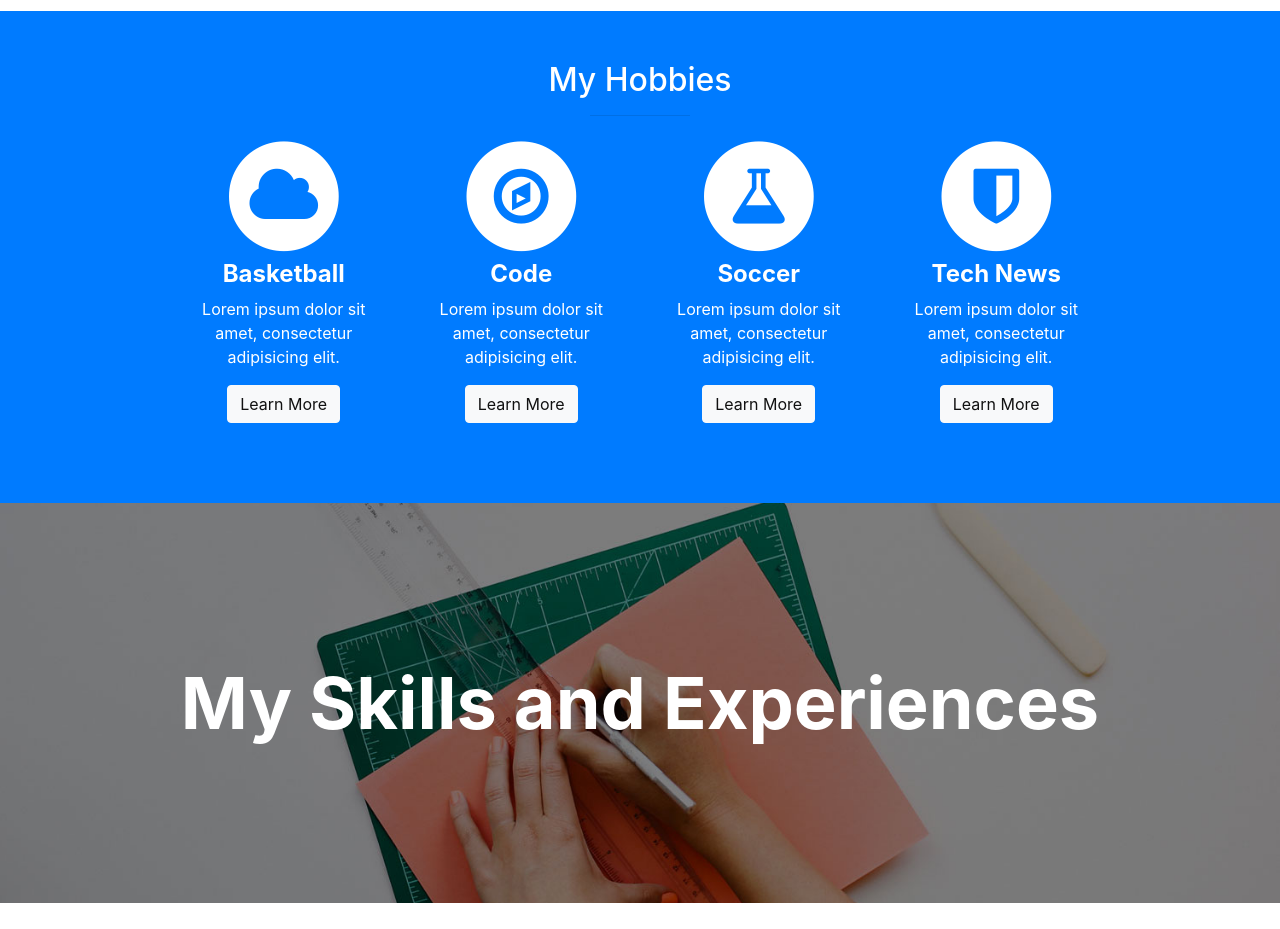
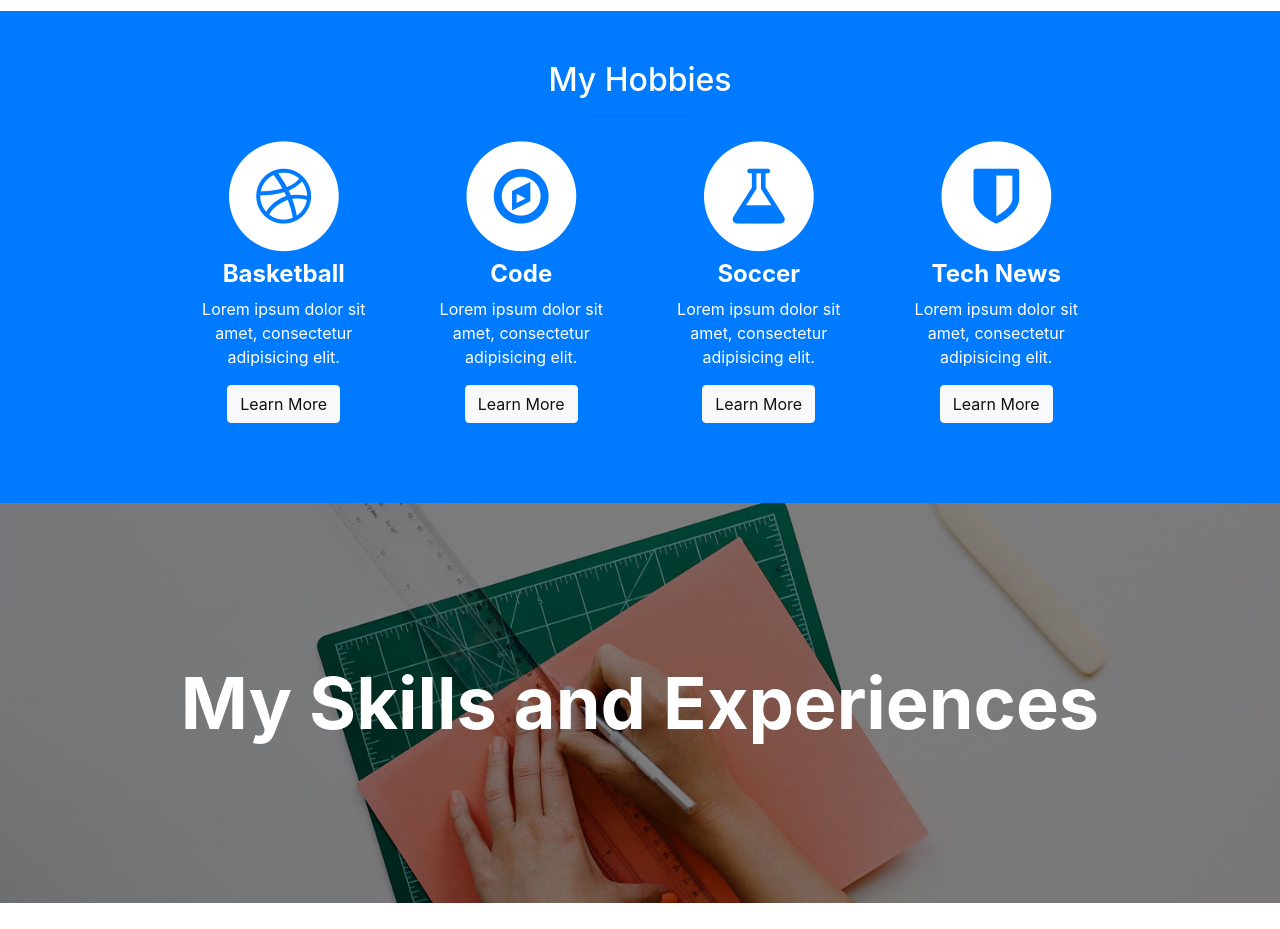
Before and after one commit to akshatdas/akshatdas.github.io, a website with bundled scripts: page index.html in a window 1280 px wide. Shown: the part 1020-1949 px from the top of the page. Built offline with nearby package versions, Linux system fonts and the light colour scheme.

Commit message:
Initial modifications

```diff
--- a/index.html
+++ b/index.html
@@ -78,7 +78,7 @@
                 <div class="service-item">
                   <span class="fa-stack fa-4x">
                     <i class="fa fa-circle fa-stack-2x"></i>
-                    <i class="fa fa-cloud fa-stack-1x text-primary"></i>
+                    <i class="fa fa-dribbble fa-stack-1x text-primary"></i>
                   </span>
                   <h4>
                     <strong>Basketball</strong>
```
